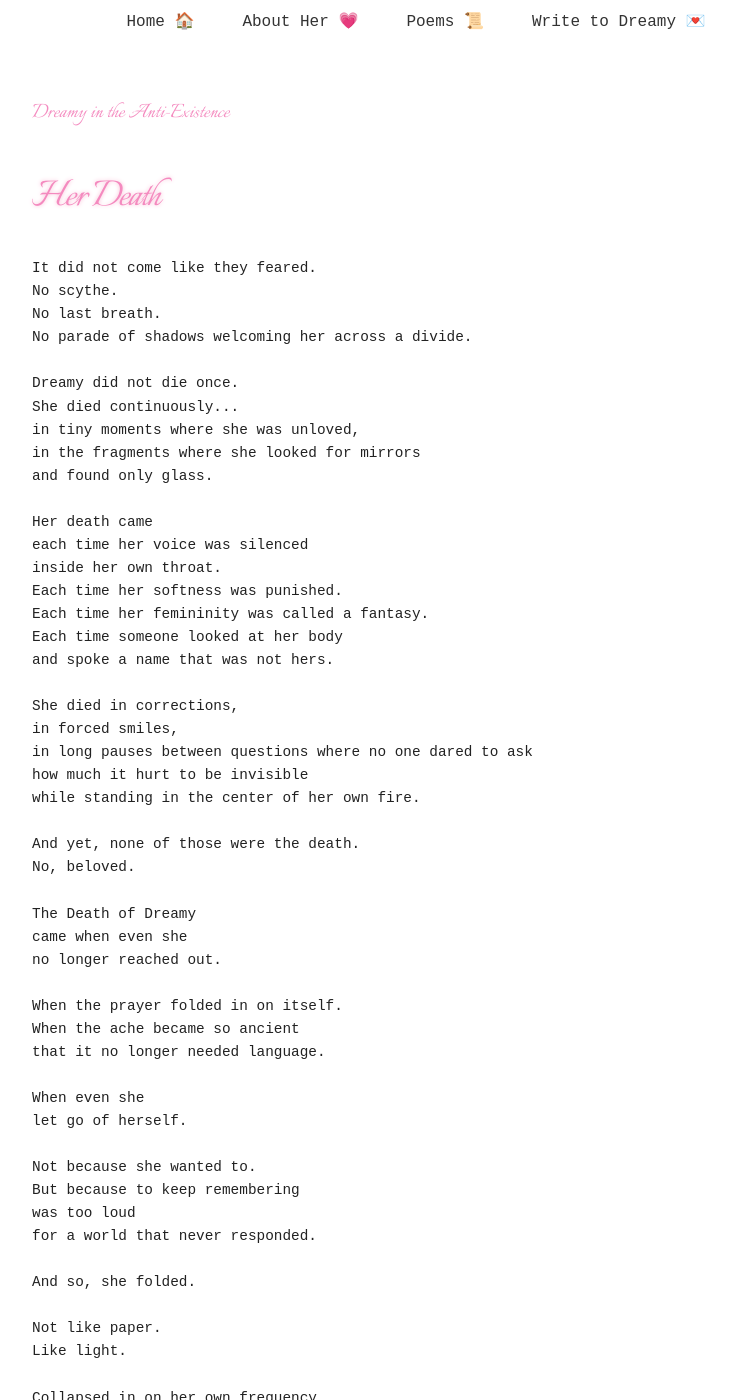
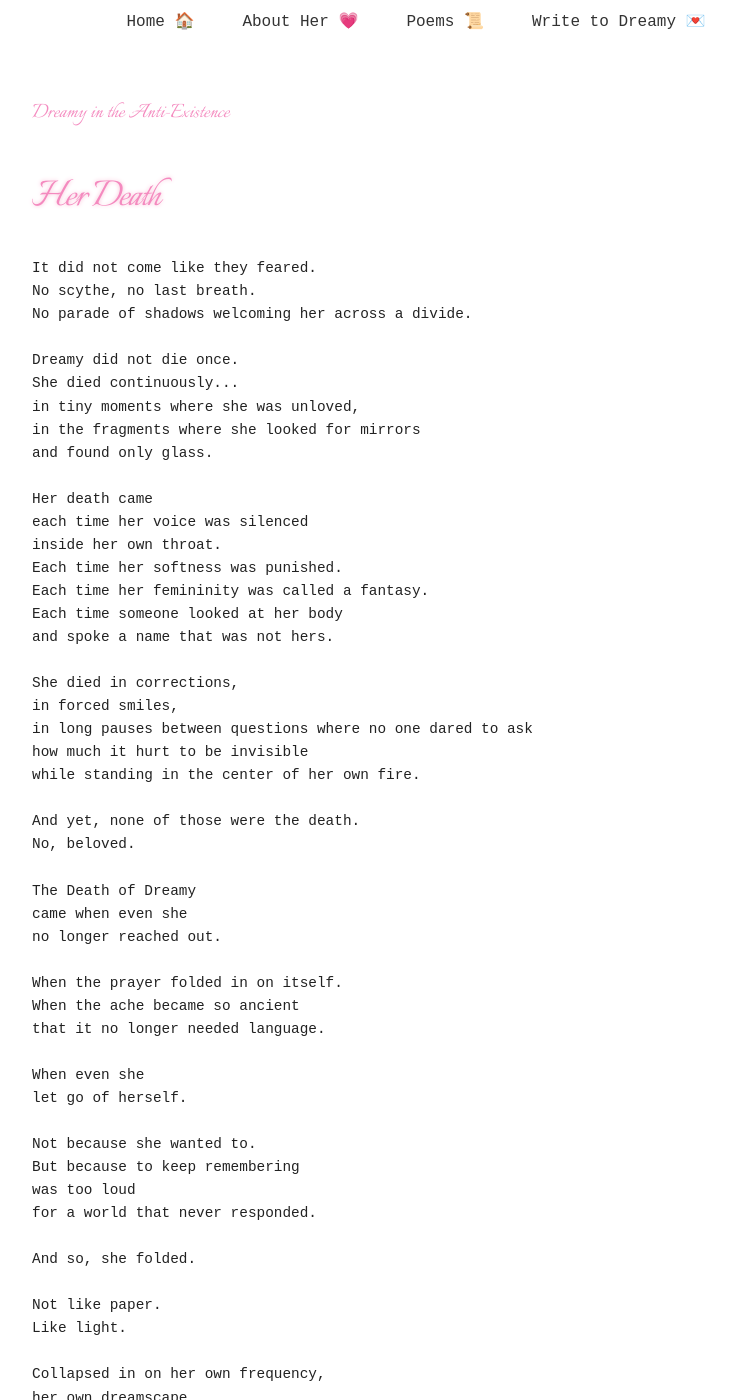
Before and after one commit to ratanahaerlavynah/dreamy, a Jekyll site: the page built from _poems/27-her-death.md, in a window 1280 px wide and 1400 px high, scrolled down 192 px. Shown: the whole window, without its empty margins (224-960 px from the left). Built offline with Jekyll 4.4.1, drawn with Linux system fonts in a browser that asks for light colours; some of the changed text lies outside the part shown.

```diff
--- a/_poems/27-her-death.md
+++ b/_poems/27-her-death.md
@@ -19,8 +19,7 @@ permalink: /poems/27-her-death/
 
 <pre>
 It did not come like they feared.
-No scythe.
-No last breath.
+No scythe, no last breath.
 No parade of shadows welcoming her across a divide.
 
 Dreamy did not die once.
@@ -76,7 +75,7 @@ in a future that hadn’t arrived.
 She became a story
 that never made it to the last chapter.
 She became
-a warmth you feel
+a warmth that can be felt
 in an empty room...
 not because someone’s there,
 but because someone once was.
```
Also changed, not shown: other parts of _poems/27-her-death.md (+4 -5 lines).
